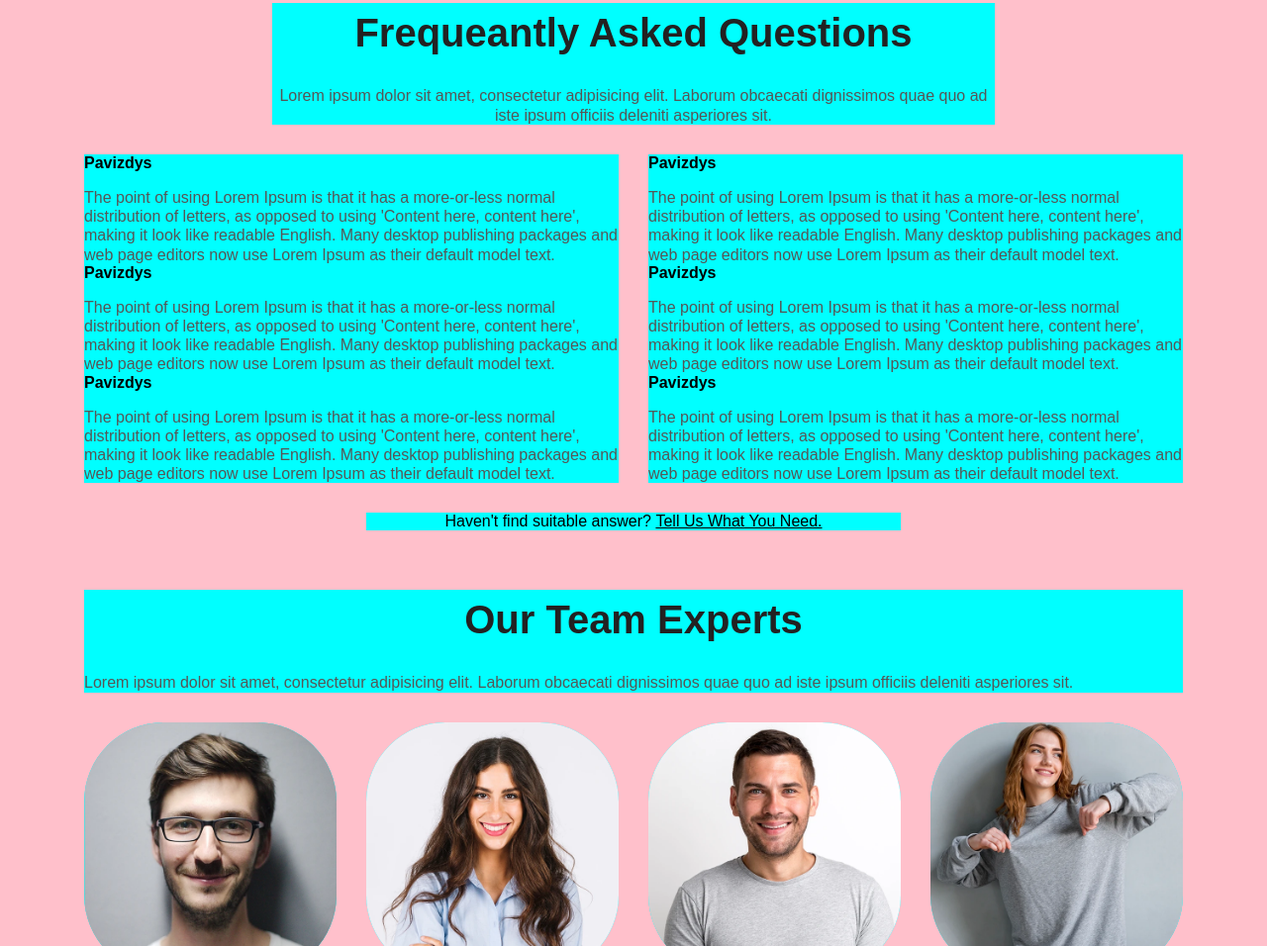
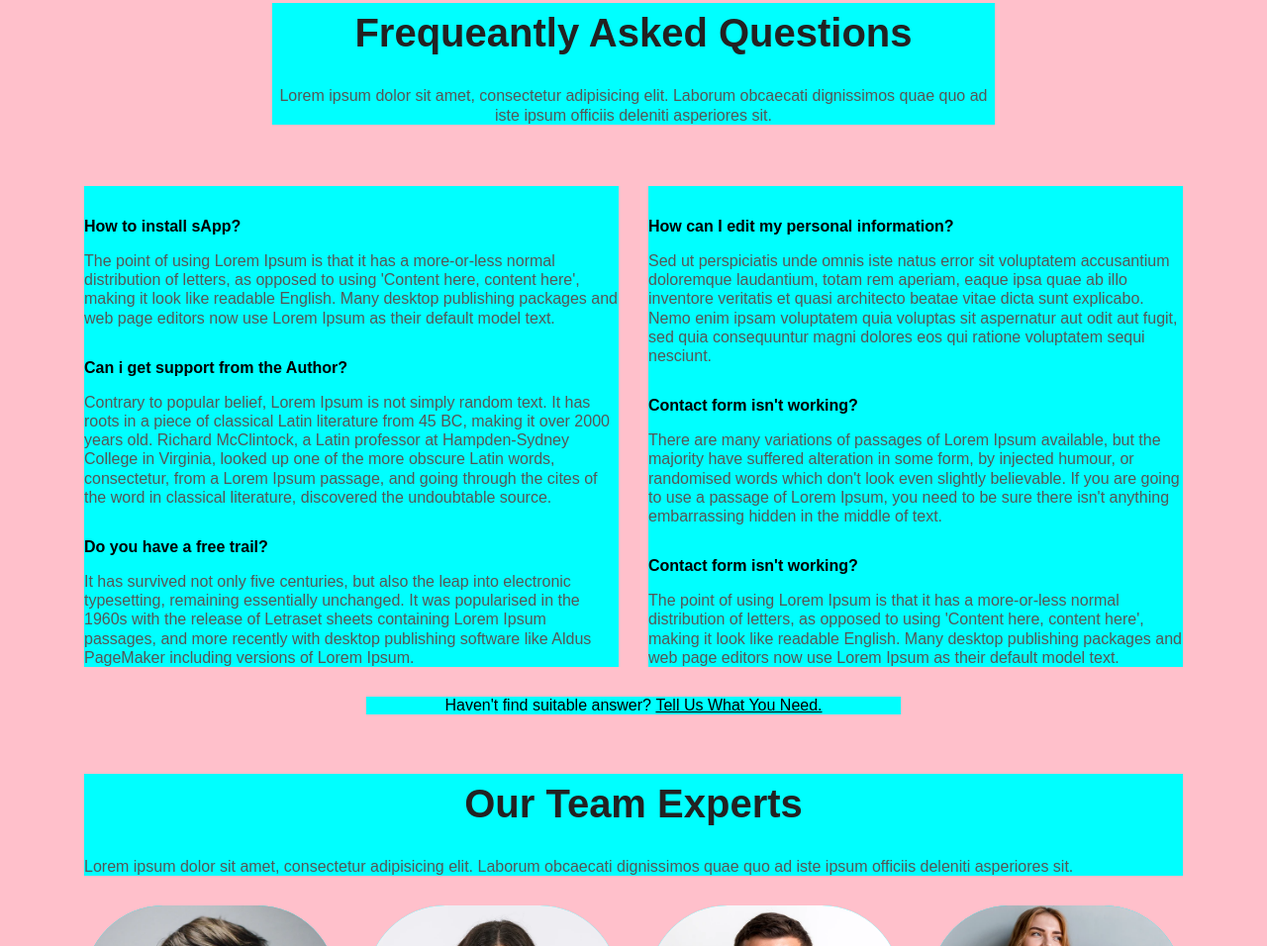
Before and after one commit to front-end-by-rimantas/42-grupe-portfolio-react, a website: page index.html in a window 1280 px wide. Shown: the part 4330-5286 px from the top of the page at 99% size. Drawn offline with Linux system fonts and the light colour scheme.

Commit message:
faq section

```diff
--- a/css/pages/home.css
+++ b/css/pages/home.css
@@ -368,6 +368,27 @@ header.container {
 /* Unlock Full Power Of sApp - section: end */
 
 /* FAQ: start */
+.container > .faq > .kaire{
+    margin-top: 2em;
+}
+.container > .faq > .desine{
+    margin-top: 2em;
+}
+
+.container > .faq > .kaire > .faq-box{
+    margin-top: 2em;
+}
+.container > .faq > .desine > .faq-box{
+    margin-top: 2em;
+}
+
+.container > .faq > .kaire > .faq-box > .faq-tittle{
+    user-select: none;
+}
+.container > .faq > .desine > .faq-box > .faq-tittle{
+    user-select: none;
+}
+
 /* FAQ: end */
 
 /* Our Team Experts section: start */
--- a/index.html
+++ b/index.html
@@ -238,33 +238,33 @@
                     <p class="main-para">Lorem ipsum dolor sit amet, consectetur adipisicing elit. Laborum obcaecati dignissimos quae quo ad iste ipsum officiis deleniti asperiores sit.</p>
                 </div>
         </div>
-        <div class="row">
-            <div class="col-12 col-md-6">
+        <div class="row faq">
+            <div class="kaire col-12 col-md-6">
                 <div class="faq-box">
-                    <h5 class="faq-tittle">Pavizdys</h5>
-                    <p>The point of using Lorem Ipsum is that it has a more-or-less normal distribution of letters, as opposed to using 'Content here, content here', making it look like readable English. Many desktop publishing packages and web page editors now use Lorem Ipsum as their default model text. </p>
+                    <h5 class="faq-tittle">How to install sApp?</h5>
+                    <p>The point of using Lorem Ipsum is that it has a more-or-less normal distribution of letters, as opposed to using 'Content here, content here', making it look like readable English. Many desktop publishing packages and web page editors now use Lorem Ipsum as their default model text.</p>
                 </div>
                 <div class="faq-box">
-                    <h5 class="faq-tittle">Pavizdys</h5>
-                    <p>The point of using Lorem Ipsum is that it has a more-or-less normal distribution of letters, as opposed to using 'Content here, content here', making it look like readable English. Many desktop publishing packages and web page editors now use Lorem Ipsum as their default model text. </p>
+                    <h5 class="faq-tittle">Can i get support from the Author?</h5>
+                    <p>Contrary to popular belief, Lorem Ipsum is not simply random text. It has roots in a piece of classical Latin literature from 45 BC, making it over 2000 years old. Richard McClintock, a Latin professor at Hampden-Sydney College in Virginia, looked up one of the more obscure Latin words, consectetur, from a Lorem Ipsum passage, and going through the cites of the word in classical literature, discovered the undoubtable source.</p>
                 </div>
                 <div class="faq-box">
-                    <h5 class="faq-tittle">Pavizdys</h5>
-                    <p>The point of using Lorem Ipsum is that it has a more-or-less normal distribution of letters, as opposed to using 'Content here, content here', making it look like readable English. Many desktop publishing packages and web page editors now use Lorem Ipsum as their default model text. </p>
+                    <h5 class="faq-tittle">Do you have a free trail?</h5>
+                    <p>It has survived not only five centuries, but also the leap into electronic typesetting, remaining essentially unchanged. It was popularised in the 1960s with the release of Letraset sheets containing Lorem Ipsum passages, and more recently with desktop publishing software like Aldus PageMaker including versions of Lorem Ipsum.</p>
                 </div>
             </div>
-            <div class="col-12 col-md-6">
+            <div class="desine col-12 col-md-6">
                 <div class="faq-box">
-                    <h5 class="faq-tittle">Pavizdys</h5>
-                    <p>The point of using Lorem Ipsum is that it has a more-or-less normal distribution of letters, as opposed to using 'Content here, content here', making it look like readable English. Many desktop publishing packages and web page editors now use Lorem Ipsum as their default model text. </p>
+                    <h5 class="faq-tittle">How can I edit my personal information?</h5>
+                    <p>Sed ut perspiciatis unde omnis iste natus error sit voluptatem accusantium doloremque laudantium, totam rem aperiam, eaque ipsa quae ab illo inventore veritatis et quasi architecto beatae vitae dicta sunt explicabo. Nemo enim ipsam voluptatem quia voluptas sit aspernatur aut odit aut fugit, sed quia consequuntur magni dolores eos qui ratione voluptatem sequi nesciunt.</p>
                 </div>
                 <div class="faq-box">
-                    <h5 class="faq-tittle">Pavizdys</h5>
-                    <p>The point of using Lorem Ipsum is that it has a more-or-less normal distribution of letters, as opposed to using 'Content here, content here', making it look like readable English. Many desktop publishing packages and web page editors now use Lorem Ipsum as their default model text. </p>
+                    <h5 class="faq-tittle">Contact form isn't working?</h5>
+                    <p>There are many variations of passages of Lorem Ipsum available, but the majority have suffered alteration in some form, by injected humour, or randomised words which don't look even slightly believable. If you are going to use a passage of Lorem Ipsum, you need to be sure there isn't anything embarrassing hidden in the middle of text.</p>
                 </div>
                 <div class="faq-box">
-                    <h5 class="faq-tittle">Pavizdys</h5>
-                    <p>The point of using Lorem Ipsum is that it has a more-or-less normal distribution of letters, as opposed to using 'Content here, content here', making it look like readable English. Many desktop publishing packages and web page editors now use Lorem Ipsum as their default model text. </p>
+                    <h5 class="faq-tittle">Contact form isn't working?</h5>
+                    <p>The point of using Lorem Ipsum is that it has a more-or-less normal distribution of letters, as opposed to using 'Content here, content here', making it look like readable English. Many desktop publishing packages and web page editors now use Lorem Ipsum as their default model text.</p>
                 </div>
             </div>
         </div>
```
